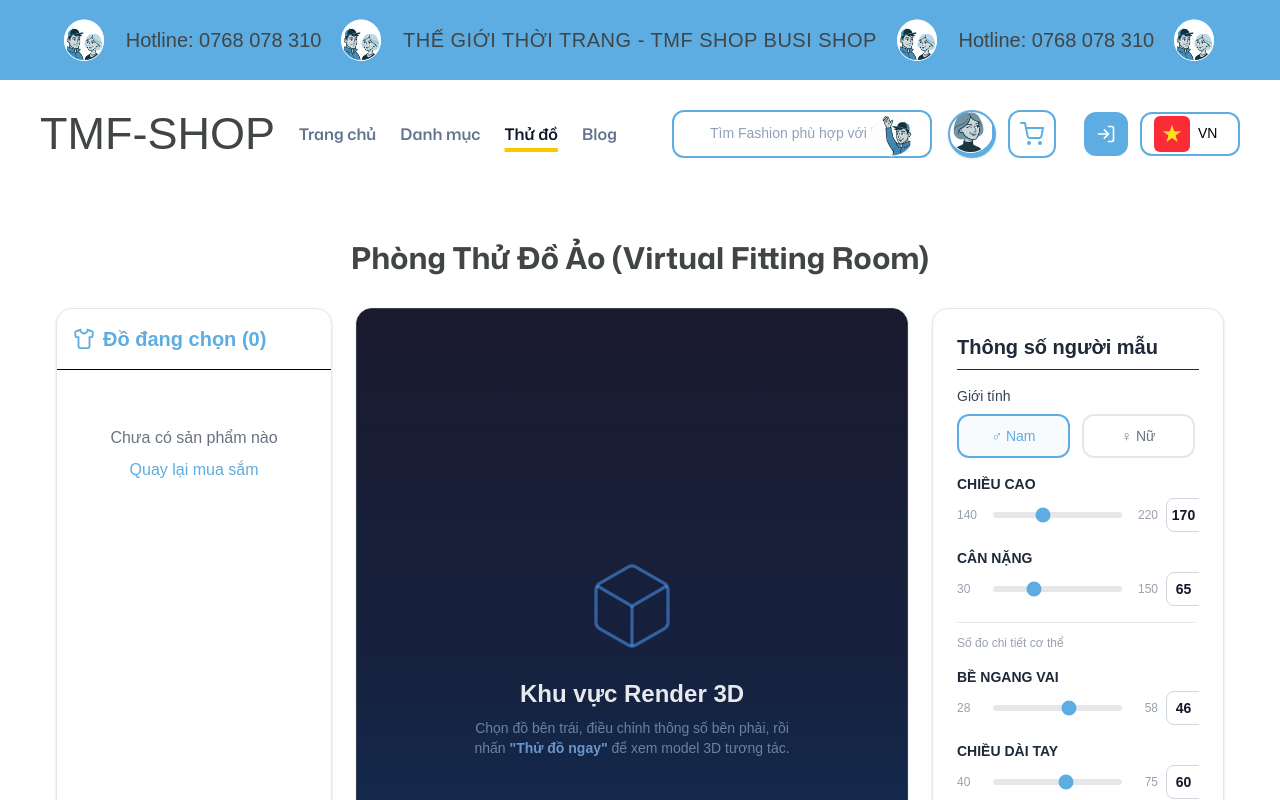
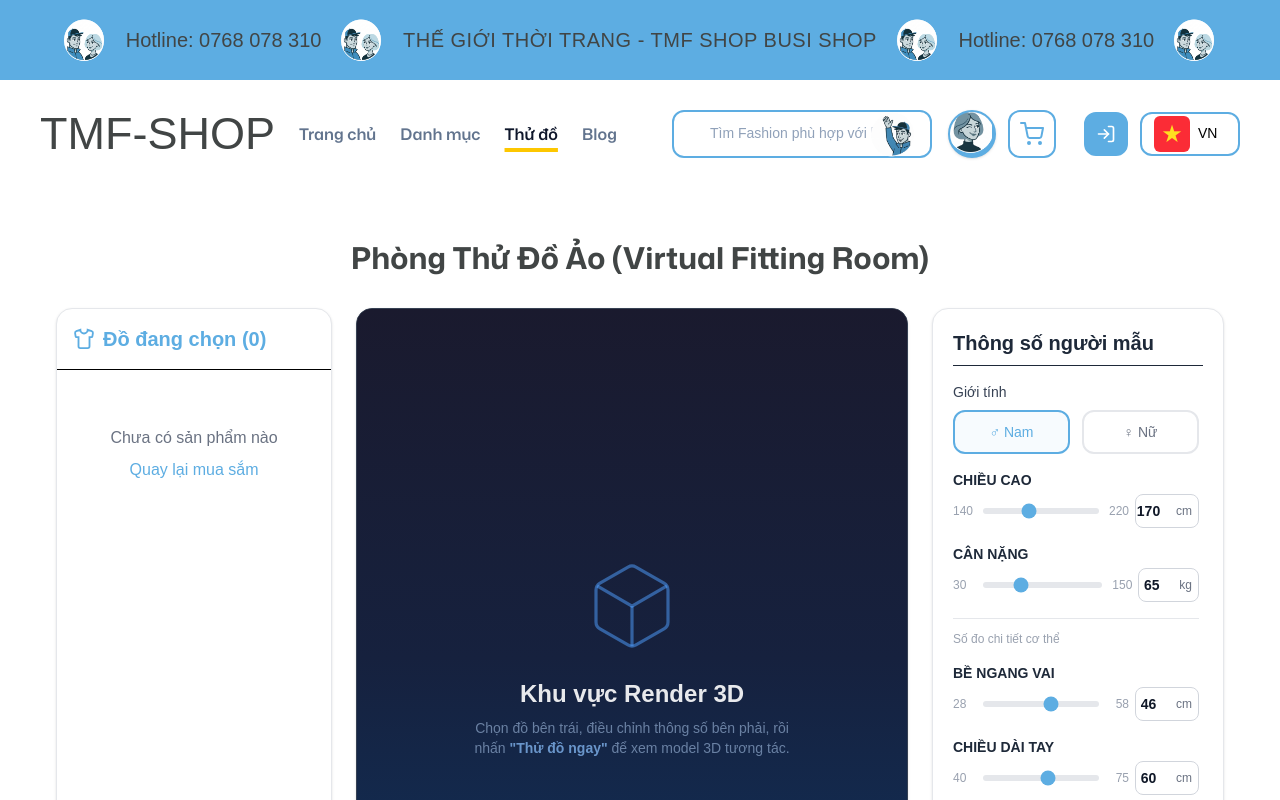
Before and after one commit to TuanMinh1905/Fittingroom-Official, a Next.js app in the folder frontend-next/: page /fitting-room in a window 1280 px wide. Shown: the top 800 px of the page. Built offline with nearby package versions, Linux system fonts and the light colour scheme; a web font is replaced by a local one.

Commit message:
Đã thêm data, mặc áo đầy đủ cho model Nữ, đồng thời chỉnh sửa lại cái layout thông số người mẫu cho vừa khít - Đã done tất cả

```diff
--- a/frontend-next/src/app/(public)/fitting-room/page.tsx
+++ b/frontend-next/src/app/(public)/fitting-room/page.tsx
@@ -37,11 +37,32 @@ export default function FittingRoomPage() {
   const [poseIdx, setPoseIdx] = useState(0);
   const [bodyMeasures, setBodyMeasures] = useState({ ...BODY_DEFAULTS.male });
 
-  const handleGenderChange = (g: "male" | "female") => {
+  const handleGenderChange = async (g: "male" | "female") => {
+    if (isGenderSwitching || g === gender) return; // Không làm gì nếu đang switch hoặc cùng gender
     setGender(g);
     setBodyMeasures({ ...BODY_DEFAULTS[g] });
     setHeight(g === "male" ? 175 : 162);
     setWeight(g === "male" ? 75 : 60);
+    // Reset kết quả cũ
+    setMeshData(null);
+    setResultImg(null);
+    setError(null);
+    setHasTryOnResult(false);
+    setPendingAnalysis(false);
+    setTooBigWarning(null);
+    // Báo backend evict model cũ + pre-load SMPL mới ngay lập tức
+    setIsGenderSwitching(true);
+    try {
+      await fetch(`${TRYON_PROXY}?endpoint=switch-gender`, {
+        method: "POST",
+        headers: { "Content-Type": "application/json" },
+        body: JSON.stringify({ gender: g }),
+      });
+    } catch {
+      // Ignore — chỉ là pre-warm, không ảnh hưởng try-on chính
+    } finally {
+      setIsGenderSwitching(false);
+    }
   };
 
   const handleBodyChange = (key: BodyKey, value: number) => {
@@ -51,6 +72,7 @@ export default function FittingRoomPage() {
   const [selectedTopId, setSelectedTopId] = useState<string | null>(null);
   const [selectedBottomId, setSelectedBottomId] = useState<string | null>(null);
   const [isLoading, setIsLoading] = useState(false);
+  const [isGenderSwitching, setIsGenderSwitching] = useState(false);
   const [resultImg, setResultImg] = useState<string | null>(null);
   const [meshData, setMeshData] = useState<MeshData | null>(null);
   const [error, setError] = useState<string | null>(null);
@@ -353,7 +375,7 @@ export default function FittingRoomPage() {
               Đồ đang chọn ({items.length})
             </h2>
           </div>
-          <div className="flex-1 overflow-y-auto p-4 space-y-5">
+          <div className="flex-1 overflow-y-auto overflow-x-hidden p-4 space-y-5">
             {items.length === 0 ? (
               <div className="text-center text-gray-500 mt-10">
                 <p>Chưa có sản phẩm nào</p>
@@ -424,20 +446,29 @@ export default function FittingRoomPage() {
         </div>
 
         {/* Section 3: Thông số */}
-        <div className="w-full lg:w-1/4 bg-white rounded-2xl shadow-sm border border-gray-200 p-6 flex flex-col h-[700px]">
+        <div className="w-full lg:w-1/4 bg-white rounded-2xl shadow-sm border border-gray-200 p-4 lg:p-5 flex flex-col h-[700px]">
           <h2 className="text-xl font-bold mb-4 border-b pb-2 text-gray-800">Thông số người mẫu</h2>
-          <div className="flex-1 overflow-y-auto space-y-4 pr-1" style={{ scrollbarWidth: 'thin' }}>
+          <div className="flex-1 overflow-y-auto overflow-x-hidden space-y-4 pr-1" style={{ scrollbarWidth: 'thin' }}>
             {/* Giới tính */}
             <div>
               <label className="block text-sm font-medium text-gray-700 mb-2">Giới tính</label>
               <div className="grid grid-cols-2 gap-3">
               {(["male", "female"] as const).map(g => (
                 <button key={g} onClick={() => handleGenderChange(g)}
+                  disabled={isGenderSwitching}
                   className={`py-2.5 rounded-xl border-2 flex flex-col items-center justify-center gap-1 transition-all text-sm font-medium
                     ${gender === g
                       ? g === "male" ? "border-[var(--primary)] bg-[var(--primary)]/5 text-[var(--primary)]" : "border-pink-500 bg-pink-50 text-pink-600"
-                        : "border-gray-200 text-gray-500 hover:bg-gray-50"}`}>
-                    {g === "male" ? "♂" : "♀"} {g === "male" ? "Nam" : "Nữ"}
+                      : "border-gray-200 text-gray-500 hover:bg-gray-50"}
+                    ${isGenderSwitching ? "opacity-60 cursor-not-allowed" : "cursor-pointer"}`}>
+                  {isGenderSwitching && gender === g ? (
+                    <span className="flex items-center gap-1">
+                      <span className="w-3 h-3 border-2 border-current border-t-transparent rounded-full animate-spin inline-block" />
+                      <span>{g === "male" ? "Nam" : "Nữ"}</span>
+                    </span>
+                  ) : (
+                    <>{g === "male" ? "♂" : "♀"} {g === "male" ? "Nam" : "Nữ"}</>
+                  )}
                 </button>
               ))}
               </div>
@@ -446,17 +477,17 @@ export default function FittingRoomPage() {
             {/* Chiều cao — slider + input */}
             <div>
               <label className="block text-sm font-bold text-gray-800 mb-1">CHIỀU CAO</label>
-              <div className="flex items-center gap-2">
-                <span className="text-xs text-gray-400 w-7 shrink-0">140</span>
+              <div className="flex items-center gap-1.5">
+                <span className="text-xs text-gray-400 w-6 shrink-0">140</span>
                 <input type="range" min={140} max={220} step={1} value={height}
                   onChange={e => setHeight(Number(e.target.value))}
-                  className="flex-1 h-1.5 cursor-pointer appearance-none rounded-full bg-gray-200 accent-[var(--primary)]" />
-                <span className="text-xs text-gray-400 w-7 shrink-0 text-right">220</span>
+                  className="flex-1 min-w-[50px] h-1.5 cursor-pointer appearance-none rounded-full bg-gray-200 accent-[var(--primary)]" />
+                <span className="text-xs text-gray-400 w-6 shrink-0 text-right">220</span>
                 <div className="flex items-center border border-gray-300 rounded-lg bg-white overflow-hidden shrink-0">
                   <input type="number" value={height} min={140} max={220}
                     onChange={e => setHeight(Number(e.target.value) || 140)}
-                    className="w-12 text-center text-sm font-semibold text-gray-900 outline-none py-1.5 bg-transparent" />
-                  <span className="text-xs text-gray-500 pr-2">cm</span>
+                    className="w-10 text-center text-sm font-semibold text-gray-900 outline-none py-1.5 bg-transparent" />
+                  <span className="text-xs text-gray-500 pr-1.5">cm</span>
                 </div>
               </div>
             </div>
@@ -464,17 +495,17 @@ export default function FittingRoomPage() {
             {/* Cân nặng — slider + input */}
             <div>
               <label className="block text-sm font-bold text-gray-800 mb-1">CÂN NẶNG</label>
-              <div className="flex items-center gap-2">
-                <span className="text-xs text-gray-400 w-7 shrink-0">30</span>
+              <div className="flex items-center gap-1.5">
+                <span className="text-xs text-gray-400 w-6 shrink-0">30</span>
                 <input type="range" min={30} max={150} step={1} value={weight}
                   onChange={e => setWeight(Number(e.target.value))}
-                  className="flex-1 h-1.5 cursor-pointer appearance-none rounded-full bg-gray-200 accent-[var(--primary)]" />
-                <span className="text-xs text-gray-400 w-7 shrink-0 text-right">150</span>
+                  className="flex-1 min-w-[50px] h-1.5 cursor-pointer appearance-none rounded-full bg-gray-200 accent-[var(--primary)]" />
+                <span className="text-xs text-gray-400 w-6 shrink-0 text-right">150</span>
                 <div className="flex items-center border border-gray-300 rounded-lg bg-white overflow-hidden shrink-0">
                   <input type="number" value={weight} min={30} max={150}
                     onChange={e => setWeight(Number(e.target.value) || 30)}
-                    className="w-12 text-center text-sm font-semibold text-gray-900 outline-none py-1.5 bg-transparent" />
-                  <span className="text-xs text-gray-500 pr-2">kg</span>
+                    className="w-10 text-center text-sm font-semibold text-gray-900 outline-none py-1.5 bg-transparent" />
+                  <span className="text-xs text-gray-500 pr-1.5">kg</span>
                 </div>
               </div>
             </div>
@@ -488,17 +519,17 @@ export default function FittingRoomPage() {
             {BODY_MEASUREMENTS.map(({ key, label, unit, min, max }) => (
               <div key={key}>
                 <label className="block text-sm font-bold text-gray-800 mb-1">{label.toUpperCase()}</label>
-                <div className="flex items-center gap-2">
-                  <span className="text-xs text-gray-400 w-7 shrink-0">{min}</span>
+                <div className="flex items-center gap-1.5">
+                  <span className="text-xs text-gray-400 w-6 shrink-0">{min}</span>
                   <input type="range" min={min} max={max} step={1} value={bodyMeasures[key]}
                     onChange={e => handleBodyChange(key, Number(e.target.value))}
-                    className="flex-1 h-1.5 cursor-pointer appearance-none rounded-full bg-gray-200 accent-[var(--primary)]" />
-                  <span className="text-xs text-gray-400 w-7 shrink-0 text-right">{max}</span>
+                    className="flex-1 min-w-[50px] h-1.5 cursor-pointer appearance-none rounded-full bg-gray-200 accent-[var(--primary)]" />
+                  <span className="text-xs text-gray-400 w-6 shrink-0 text-right">{max}</span>
                   <div className="flex items-center border border-gray-300 rounded-lg bg-white overflow-hidden shrink-0">
                     <input type="number" value={bodyMeasures[key]} min={min} max={max}
                       onChange={e => handleBodyChange(key, Number(e.target.value) || min)}
-                      className="w-12 text-center text-sm font-semibold text-gray-900 outline-none py-1.5 bg-transparent" />
-                    <span className="text-xs text-gray-500 pr-2">{unit}</span>
+                      className="w-10 text-center text-sm font-semibold text-gray-900 outline-none py-1.5 bg-transparent" />
+                    <span className="text-xs text-gray-500 pr-1.5">{unit}</span>
                   </div>
                 </div>
               </div>
```
Also changed, not shown: 1 other file (tests, documents, lock files or other folders). Lines whose indentation alone changed are shown as unchanged.
